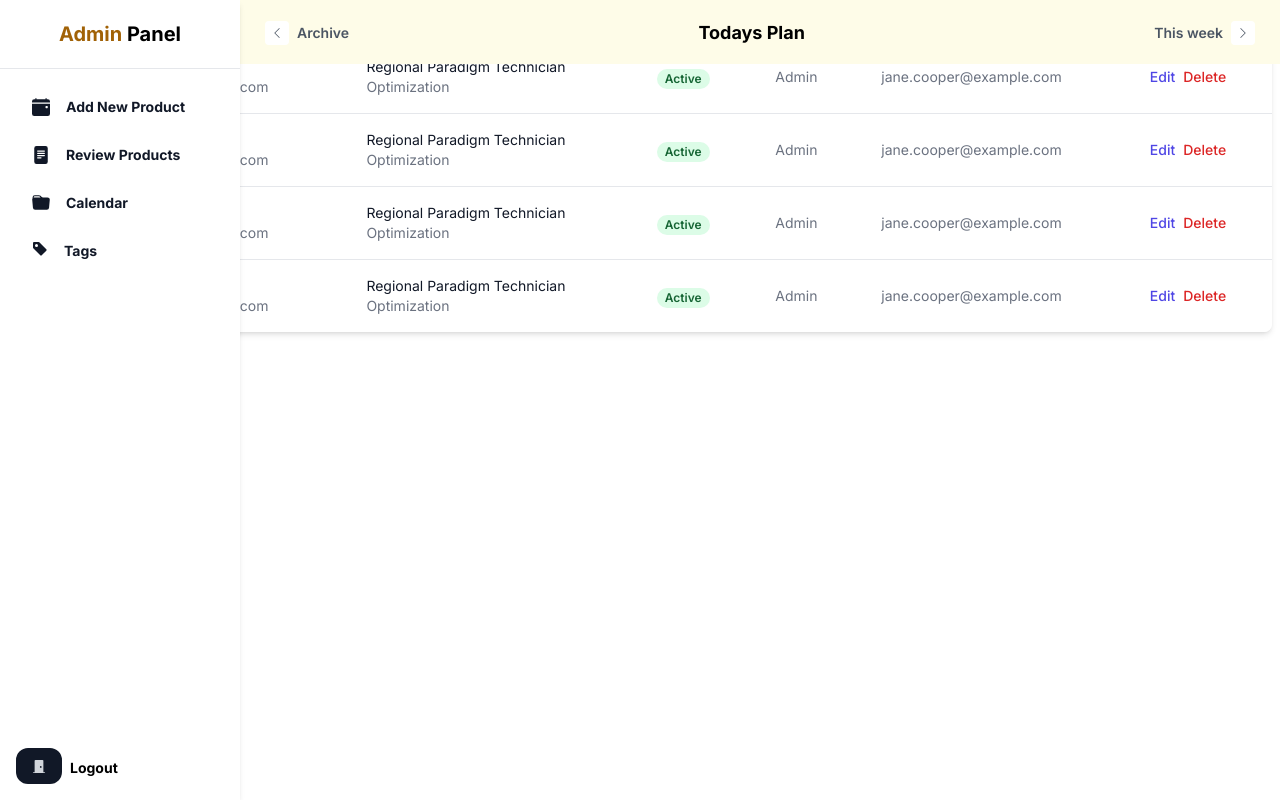
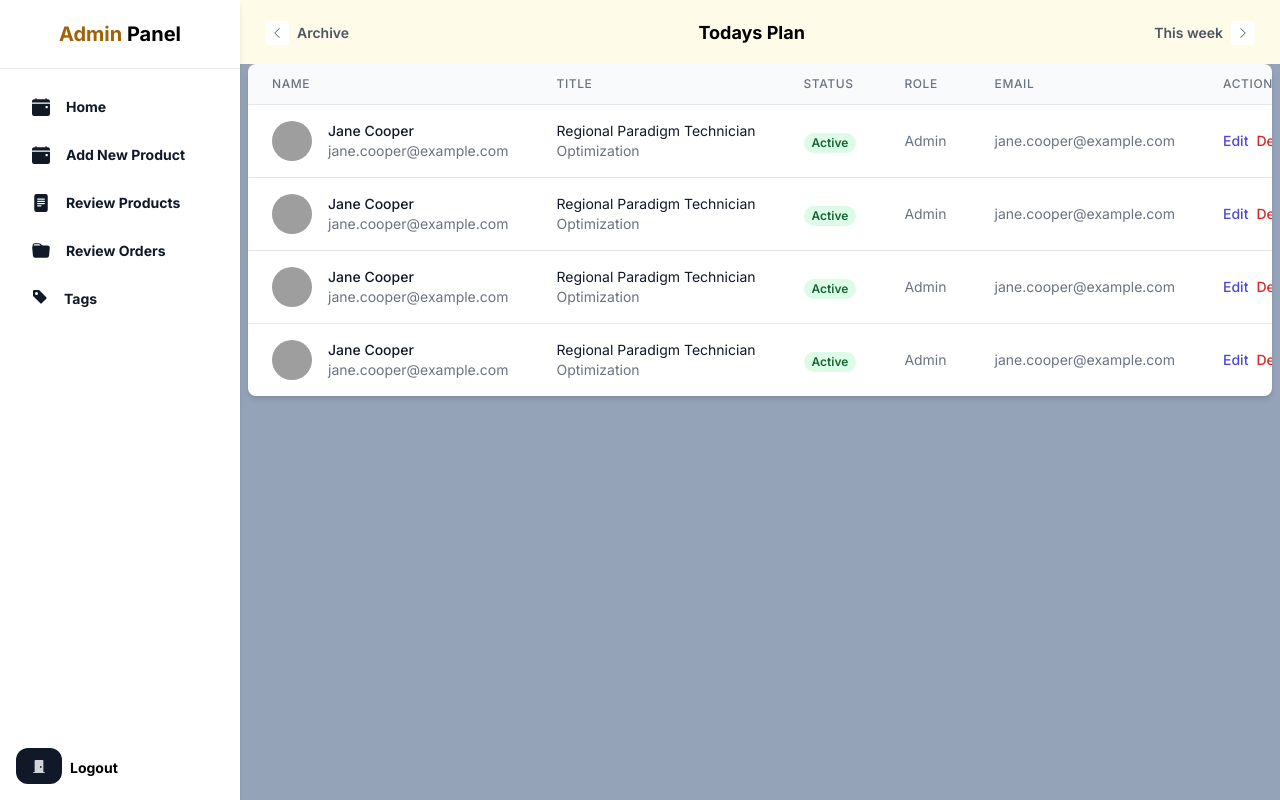
Before and after one commit to AbdullahNaseer01/food-delivery-next-js-Full-stack-solution, a Next.js app: page /adminpanel/Orders in a window 1280 px wide. Built offline with nearby package versions, Linux system fonts and the light colour scheme; grey boxes are pictures that could not be loaded.

Commit message:
admin pages added

```diff
--- a/src/app/(ADMIN)/(admin-components)/Sidebar.jsx
+++ b/src/app/(ADMIN)/(admin-components)/Sidebar.jsx
@@ -19,10 +19,28 @@ const Sidebar = ({ isMenuToggle, signOut }) => {
             </div>
             <div className="p-4">
               <ul className="space-y-1">
+              <li>
+                  <Link
+                    href="/adminpanel"
+                    className={`flex items-center ${pathname === "/adminpanel" ? "bg-yellow-200 rounded-xl font-bold text-sm text-yellow-900 py-3 px-4" : " bg-white hover:bg-yellow-50 rounded-xl font-bold text-sm text-gray-900 py-3 px-4"}`}
+                  >
+                    <svg
+                      xmlns="http://www.w3.org/2000/svg"
+                      width="1em"
+                      height="1em"
+                      fill="currentColor"
+                      className="text-lg mr-4"
+                      viewBox="0 0 16 16"
+                    >
+                      <path d="M4 .5a.5.5 0 0 0-1 0V1H2a2 2 0 0 0-2 2v1h16V3a2 2 0 0 0-2-2h-1V.5a.5.5 0 0 0-1 0V1H4V.5zM16 14V5H0v9a2 2 0 0 0 2 2h12a2 2 0 0 0 2-2zm-3.5-7h1a.5.5 0 0 1 .5.5v1a.5.5 0 0 1-.5.5h-1a.5.5 0 0 1-.5-.5v-1a.5.5 0 0 1 .5-.5z" />
+                    </svg>
+                    Home
+                  </Link>
+                </li>
                 <li>
                   <Link
-                    href="/dashboard/addproduct"
-                    className={`flex items-center ${pathname === "/admin/addproduct" ? "bg-yellow-200 rounded-xl font-bold text-sm text-yellow-900 py-3 px-4" : " bg-white hover:bg-yellow-50 rounded-xl font-bold text-sm text-gray-900 py-3 px-4"}`}
+                    href="/adminpanel/addproduct"
+                    className={`flex items-center ${pathname === "/adminpanel/addproduct" ? "bg-yellow-200 rounded-xl font-bold text-sm text-yellow-900 py-3 px-4" : " bg-white hover:bg-yellow-50 rounded-xl font-bold text-sm text-gray-900 py-3 px-4"}`}
                   >
                     <svg
                       xmlns="http://www.w3.org/2000/svg"
@@ -39,8 +57,8 @@ const Sidebar = ({ isMenuToggle, signOut }) => {
                 </li>
                 <li>
                   <Link
-                    href="/dashboard/productsdetails"
-                    className={`flex items-center ${pathname === '/admin/productsdetails' ? "bg-yellow-200 rounded-xl font-bold text-sm text-yellow-900 py-3 px-4" : " bg-white hover:bg-yellow-50 rounded-xl font-bold text-sm text-gray-900 py-3 px-4"}`}
+                    href="/adminpanel/allproducts"
+                    className={`flex items-center ${pathname === '/adminpanel/allproducts' ? "bg-yellow-200 rounded-xl font-bold text-sm text-yellow-900 py-3 px-4" : " bg-white hover:bg-yellow-50 rounded-xl font-bold text-sm text-gray-900 py-3 px-4"}`}
                   >
                     <svg
                       xmlns="http://www.w3.org/2000/svg"
@@ -57,8 +75,8 @@ const Sidebar = ({ isMenuToggle, signOut }) => {
                 </li>
                 <li>
                   <Link
-                    href="/dashboard/calendar"
-                    className={`flex items-center ${pathname === '/admin/calendar' ? "bg-yellow-200 rounded-xl font-bold text-sm text-yellow-900 py-3 px-4" : " bg-white hover:bg-yellow-50 rounded-xl font-bold text-sm text-gray-900 py-3 px-4"}`}
+                    href="/adminpanel/orders"
+                    className={`flex items-center ${pathname === '/adminpanel/orders' ? "bg-yellow-200 rounded-xl font-bold text-sm text-yellow-900 py-3 px-4" : " bg-white hover:bg-yellow-50 rounded-xl font-bold text-sm text-gray-900 py-3 px-4"}`}
                   >
                     <svg
                       xmlns="http://www.w3.org/2000/svg"
@@ -70,7 +88,7 @@ const Sidebar = ({ isMenuToggle, signOut }) => {
                     >
                       <path d="M9.828 3h3.982a2 2 0 0 1 1.992 2.181l-.637 7A2 2 0 0 1 13.174 14H2.825a2 2 0 0 1-1.991-1.819l-.637-7a1.99 1.99 0 0 1 .342-1.31L.5 3a2 2 0 0 1 2-2h3.672a2 2 0 0 1 1.414.586l.828.828A2 2 0 0 0 9.828 3zm-8.322.12C1.72 3.042 1.95 3 2.19 3h5.396l-.707-.707A1 1 0 0 0 6.172 2H2.5a1 1 0 0 0-1 .981l.006.139z" />
                     </svg>
-                    Calendar
+                    Review Orders
                   </Link>
                 </li>
                 <li>
--- a/src/app/(ADMIN)/adminpanel/Orders/page.js
+++ b/src/app/(ADMIN)/adminpanel/Orders/page.js
@@ -3,9 +3,9 @@ import OrdersTable from '../../(admin-components)/OrdersTable'
 
 const page = () => {
   return (
-    <>
-    <OrdersTable/>
-    </>
+    <main className="sm:ml-60 pt-16 max-h-screen overflow-auto bg-slate-400 min-h-screen">
+            <OrdersTable/>
+        </main>
   )
 }
 
--- /dev/null
+++ b/src/app/(ADMIN)/adminpanel/allproducts/page.js
@@ -0,0 +1,12 @@
+import React from 'react'
+import ProductTable from '../../(admin-components)/ProductTable'
+
+const page = () => {
+    return (
+        <main className="sm:ml-60 pt-16 max-h-screen overflow-auto bg-slate-400 min-h-screen">
+            <ProductTable />
+        </main>
+    )
+}
+
+export default page
--- a/src/app/(ADMIN)/adminpanel/page.js
+++ b/src/app/(ADMIN)/adminpanel/page.js
@@ -6,8 +6,7 @@ import ProductTable from '../(admin-components)/ProductTable'
 const page = () => {
   return (
     <main className=" sm:ml-60 pt-16  max-h-screen overflow-auto bg-slate-400 min-h-screen">
-      {/* <ProductForm /> */}
-      <ProductTable />
+      the admin panel
     </main>
   )
 }
```
